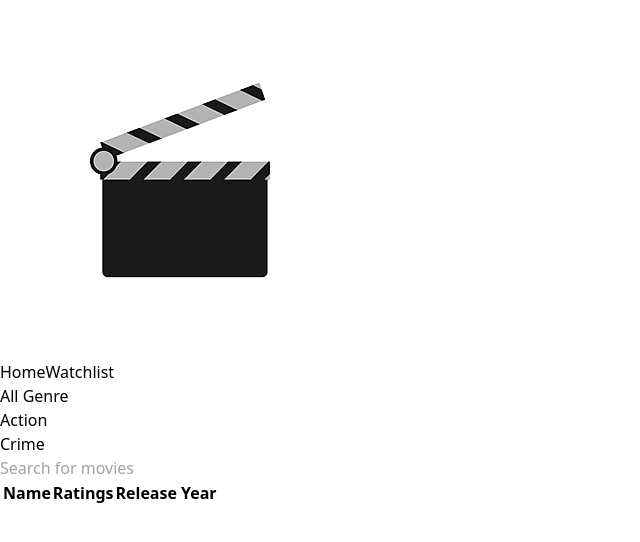
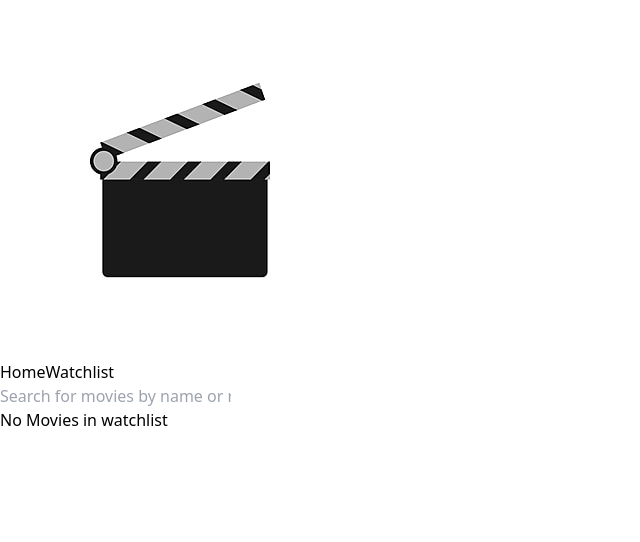
Before and after one commit to shubhamgoel879/MovieTrackr, a React (Vite) app: page /watchlist in a window 1280 px wide. Shown: the top 542 px of the page, without its empty margins (0-640 px from the left). Built offline with nearby package versions, Linux system fonts and the light colour scheme.

Commit message:
feat: added search and sorting filters on watchList

```diff
--- a/src/app/MovieSlice.ts
+++ b/src/app/MovieSlice.ts
@@ -28,9 +28,12 @@ export const movieSlice = createSlice({
       );
       localStorage.setItem("watchList", JSON.stringify(state.watchList))
     },
+    setWatchList: (state, action) => {
+      state.watchList = action.payload
+    },
   },
 });
 
-export const { addToWatchList, removeFromWatchList } = movieSlice.actions;
+export const { addToWatchList, removeFromWatchList, setWatchList } = movieSlice.actions;
 
 export default movieSlice.reducer;
--- a/src/components/Watchlist.tsx
+++ b/src/components/Watchlist.tsx
@@ -1,49 +1,97 @@
 import { useDispatch, useSelector } from "react-redux";
 import { RootState } from "../app/store";
-import { removeFromWatchList } from "../app/MovieSlice";
+import { removeFromWatchList, setWatchList } from "../app/MovieSlice";
+import { useState } from "react";
+import { Movie } from "./MovieCard";
 
 const Watchlist = () => {
   const watchList = useSelector((state: RootState) => state.watchList);
   const dispatch = useDispatch();
+  const [search, setSearch] = useState("");
+
+  const handleSearch = (e: React.ChangeEvent<HTMLInputElement>) => {
+    e.preventDefault();
+    setSearch(e.target.value);
+  };
+
+  const sortIncreasing = (basis: keyof Movie) => {
+    dispatch(
+      setWatchList(
+        [...watchList].sort(
+          (movieA, movieB) =>
+            (movieA[basis] as number) - (movieB[basis] as number)
+        )
+      )
+    );
+  };
+
+  const sortDecreasing = (basis: keyof Movie) => {
+    dispatch(
+      setWatchList(
+        [...watchList].sort(
+          (movieA, movieB) =>
+            (movieB[basis] as number) - (movieA[basis] as number)
+        )
+      )
+    );
+  };
 
   return (
     <>
-      <div className="flex justify-center flex-wrap m-4">
-        <div className="flex justify-center w-[9rem] bg-blue-400 text-white rounded-md mx-2">
-          All Genre
-        </div>
-        <div className="flex justify-center w-[9rem] bg-gray-400 text-white rounded-md mx-2">
-          Action
-        </div>
-        <div className="flex justify-center w-[9rem] bg-gray-400 text-white rounded-md mx-2">
-          Crime
-        </div>
-      </div>
-      <div className="flex justify-center my-4">
+      <div className="w-fit mx-auto my-2">
         <input
           type="text"
-          className="h-[3rem] w-[18rem] outline-none px-4"
-          placeholder="Search for movies"
+          className="h-[3rem] w-[25rem] outline-none px-4 border"
+          placeholder="Search for movies by name or release year . . ."
+          onChange={handleSearch}
+          value={search}
         />
       </div>
-      <div className="overflow-hidden border border-gray-200 m-8">
+      {(watchList.length == 0) ? <div className="text-2xl font-bold text-center m-5">No Movies in watchlist</div> :
+        (<div className="overflow-hidden border border-gray-200 m-8">
           <table className="w-full text-gray-500 text-center">
             <thead className="border-b-2">
               <tr>
                 <th></th>
                 <th>Name</th>
-              <th>Ratings</th>
-              <th>Release Year</th>
+                <th>
+                  <i
+                    className="fa-solid fa-arrow-up px-2 hover:cursor-pointer hover:scale-105 duration-300"
+                    onClick={() => sortIncreasing("score")}
+                  />
+                  Ratings
+                  <i
+                    className="fa-solid fa-arrow-down px-2 hover:cursor-pointer hover:scale-105 duration-300"
+                    onClick={() => sortDecreasing("score")}
+                  />
+                </th>
+                <th>
+                  <i
+                    className="fa-solid fa-arrow-up px-2 hover:cursor-pointer hover:scale-105 duration-300"
+                    onClick={() => sortIncreasing("releaseYear")}
+                  />
+                  Release Year
+                  <i
+                    className="fa-solid fa-arrow-down px-2 hover:cursor-pointer hover:scale-105 duration-300"
+                    onClick={() => sortDecreasing("releaseYear")}
+                  />
+                </th>
                 <th></th>
               </tr>
             </thead>
             <tbody>
-            {watchList.map((movie) => {
+              {watchList
+                .filter(
+                  (movie) =>
+                    movie.name.toLowerCase().includes(search.toLowerCase()) ||
+                    movie.releaseYear.toString().includes(search)
+                )
+                .map((movie) => {
                   return (
                     <tr className="border-b-2">
-                  <td className="flex justify-center py-6">
+                      <td className="flex justify-center">
                         <img
-                      className="h-[10rem] w-[7rem]"
+                          className="h-[7rem] w-[5rem]"
                           src={movie.imagePath as string}
                           alt="Image unavailable"
                         />
@@ -51,13 +99,19 @@ const Watchlist = () => {
                       <td>{movie.name}</td>
                       <td>{movie.score}</td>
                       <td>{movie.releaseYear}</td>
-                  <td className="hover:cursor-pointer hover:scale-150 duration-300 px-4" onClick={() => dispatch(removeFromWatchList(movie.id))}>&#10060;</td>
+                      <td
+                        className="hover:cursor-pointer hover:scale-150 duration-300 px-4"
+                        onClick={() => dispatch(removeFromWatchList(movie.id))}
+                      >
+                        &#10060;
+                      </td>
                     </tr>
                   );
                 })}
             </tbody>
           </table>
-      </div>
+        </div>)
+      }
     </>
   );
 };
```
Lines whose indentation alone changed are shown as unchanged.
